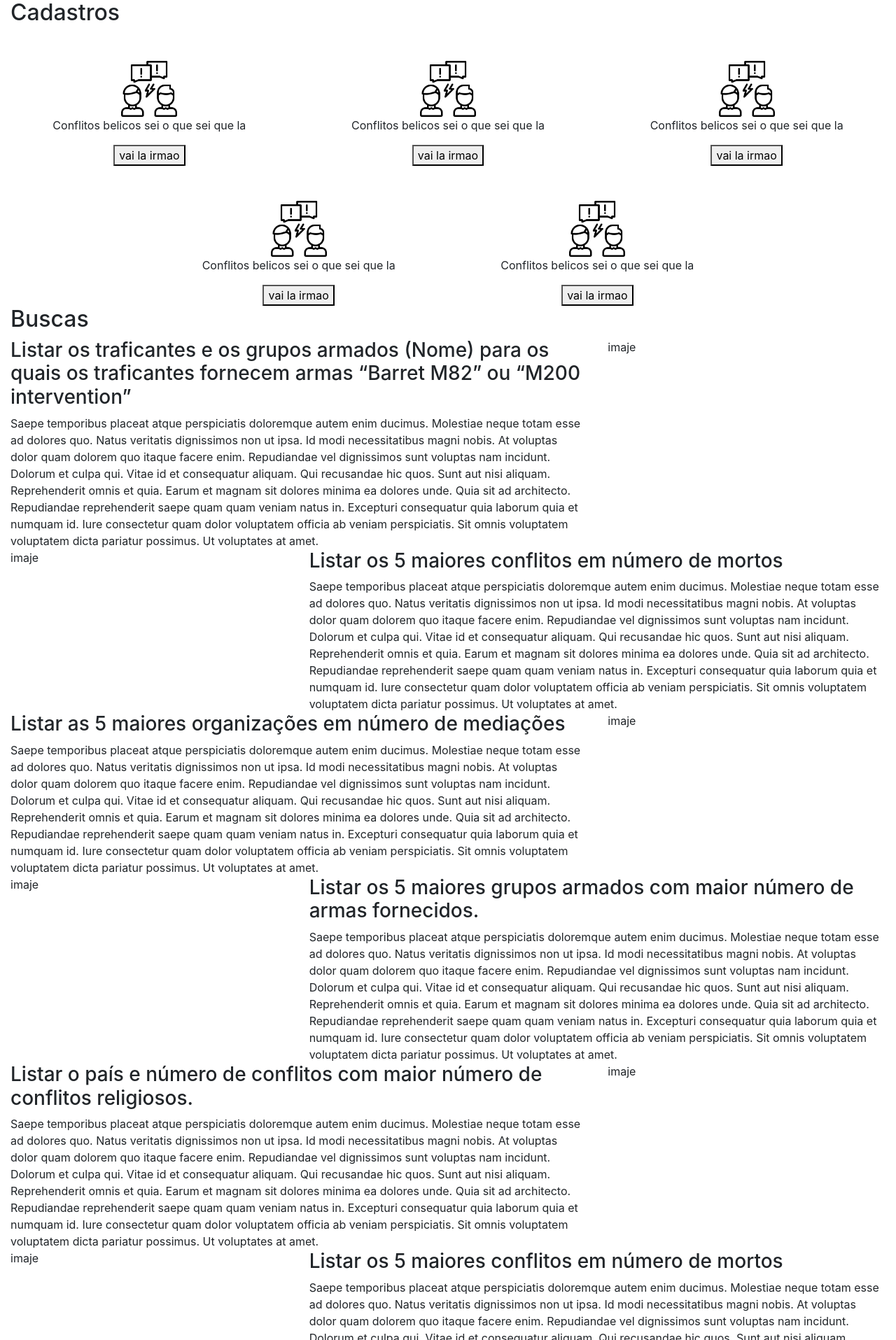
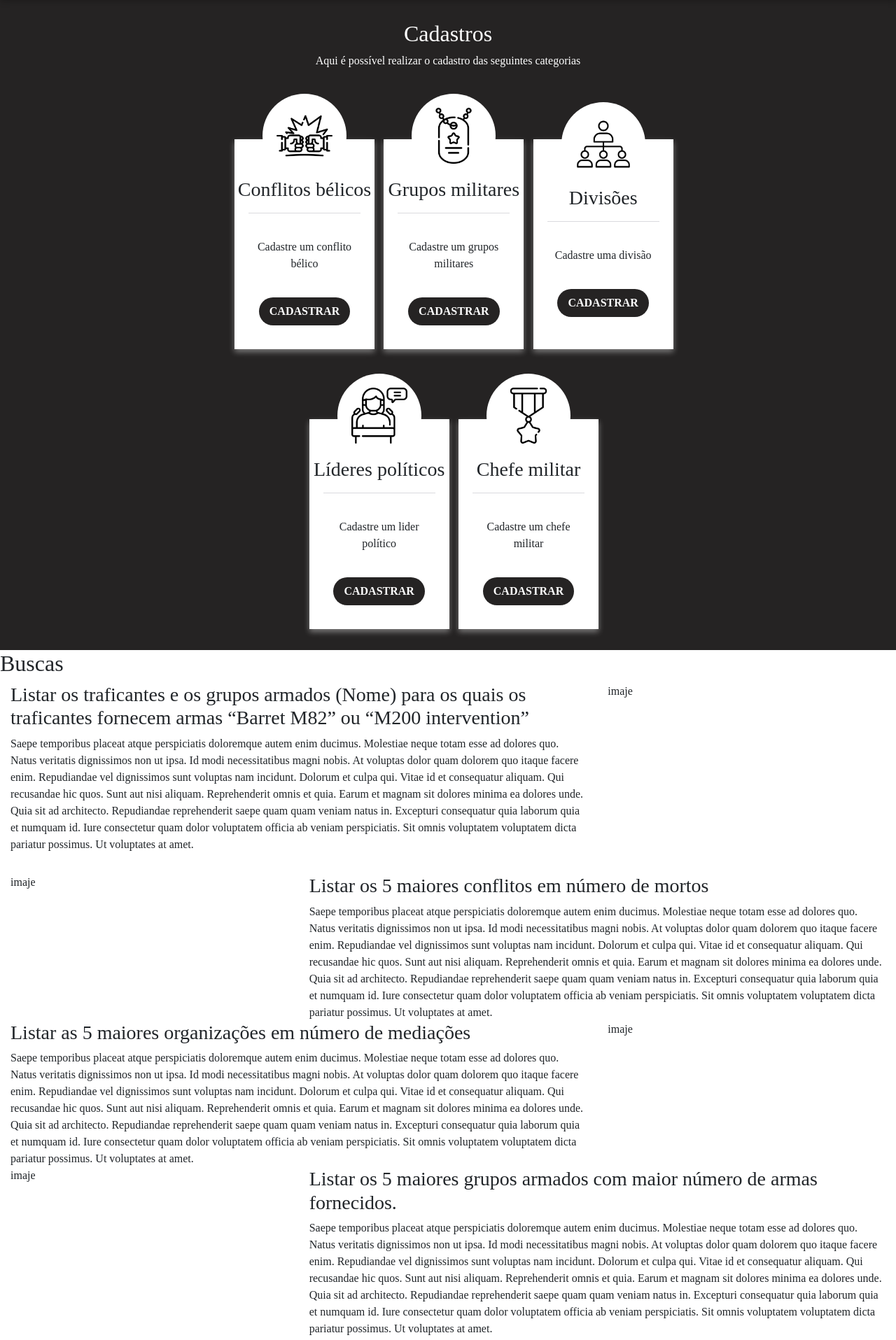
Before and after one commit to eduardoadoglio/ep-bd, a PHP site: page / in a window 1280 px wide. Shown: the part 801-2716 px from the top of the page at 70% size. Run offline with PHP 8.4, Linux system fonts and the light colour scheme; some libraries are stand-ins or nearby versions.

Commit message:
Add services base

```diff
--- a/assets/css/style.css
+++ b/assets/css/style.css
@@ -1,3 +1,9 @@
+/* General */
+
+* {
+    font-family: 'Century Gothic';
+}
+
 html, body {
     margin: 0px;
     scroll-behavior: smooth;
@@ -5,6 +11,10 @@ html, body {
 .hidden {
     display: none !important;
     visibility: none !important;
+}
+
+section {
+    padding: 30px 0px;
 }
 
 /* Menu */
@@ -47,6 +57,7 @@ footer {
 /* Hero */
 .home-hero {
     background-image: linear-gradient(rgba(0, 0, 0, 0.5), rgba(0, 0, 0, 0.5)), url("https://images.pexels.com/photos/20258/pexels-photo.jpg?auto=compress&cs=tinysrgb&dpr=2&h=650&w=940");
+    box-shadow: 0 4px 8px 0 rgba(0,0,0,0.2);
     height: 100vh;
     background-position: center;
     background-repeat: no-repeat;
@@ -80,23 +91,80 @@ footer {
     text-decoration: none;
 }
 
+#main-content, .row {
+    padding: 0px;
+    margin-left: 0px;
+    margin-right: 0px;
+}
+
 /* Services */
+.services-section {
+    text-align: center;
+    background-color: rgb(37, 35, 35);
+}
+
+.services-section .services-title {
+    margin-bottom: 100px;
+    color: white;
+}
 
 .services-box {
-    margin-top: 50px;
+    margin-top: 100px;
 }
 
-.services-box .service {
+.services-box .service .service-content {
     display: flex;
     flex-direction: column;
     justify-content: center;
     align-items: center;
+    box-shadow: 0 4px 8px 0 rgba(255,255,255,0.4);
+    background-color: white;
+    min-height: 300px;
+    min-width: 200px;
 }
+
+.services-box .service .service-content:hover {
+    box-shadow: 0 8px 16px 0 rgba(255,255,255,0.4);
+}
+
+.services-box .service .service-image {
+    border-radius: 100%;
+    margin-top: -100px;
+    padding: 20px;
+    background-color: white;
+}
+
 .services-box .service img {
     width: 80px;
+}
+.services-box .service h3 {
+    margin: 0px;
+    padding: 0px;
 
 }
 
+.services-box .service hr {
+    border-top: 1px solid #DADADE;
+    width: 80%;
+}
+
+.services-box .service p {
+    padding: 20px;
+}
+
+
+.services-box .service button{
+    border: 0px;
+    border-radius: 100px;
+    padding: 8px 15px;
+    background-color: rgb(37, 35, 35);
+}
+
+.services-box .service a {
+    color: white;
+    font-weight: bold;
+    text-decoration: none;
+}
 /* Criação de chefe militar */
 #grupo-militar-create, #lider-politico-create, #divisao-create{
     display: block;
--- a/index.php
+++ b/index.php
@@ -12,47 +12,81 @@
     <button><a href="#main-content" >V</a></button>
 </div>
 <div class="container-fluid" id="main-content">
-    <section class="services">
+    <section class="services-section">
+        <div class="services-title">
             <h2>Cadastros</h2>
+            <span>Aqui é possível realizar o cadastro das seguintes categorias</span>
+        </div>
         <div class="row justify-content-center services-box">
-            <div class="service col-md-4" id="services">
+            <div class="service col-md-2" id="services">
+                <div class="service-content">
+                    <div class="service-image">
                         <img src="/assets/image/conflitoBelicoIcon.png">
+                    </div>
+                    <h3>Conflitos bélicos</h3>
+                    <hr>
                     <p>
-                    Conflitos belicos sei o que sei que la
+                        Cadastre um conflito bélico
                     </p>
-                <button>vai la irmao</button>
+                    <button><a href="view/conflitoBelico/createConflitoBelico.php">CADASTRAR</a></button>
                 </div>
-            <div class="service col-md-4">
-                <img src="/assets/image/conflitoBelicoIcon.png">
+            </div>
+            <div class="service col-md-2">
+            <div class="service-content">
+                    <div class="service-image">
+                        <img src="/assets/image/grupoMilitarIcon.png">
+                    </div>
+                    <h3>Grupos militares</h3>
+                    <hr>
                     <p>
-                    Conflitos belicos sei o que sei que la
+                        Cadastre um grupos militares
                     </p>
-                <button>vai la irmao</button>
+                    <button><a href="view/grupoMilitar/creategrupoMilitar.php">CADASTRAR</a></button>
                 </div>
-            <div class="service col-md-4">
-                <img src="/assets/image/conflitoBelicoIcon.png">
+            </div>
+            <div class="service col-md-2">
+                <div class="service-content">
+                    <div class="service-image">
+                        <img src="/assets/image/divisaoIcon.png">
+                    </div>
+                    <h3>Divisões</h3>
+                    <hr>
                     <p>
-                    Conflitos belicos sei o que sei que la
+                        Cadastre uma divisão
                     </p>
-                <button>vai la irmao</button>
+                    <button><a href="view/divisao/createdivisao.php">CADASTRAR</a></button>
+                </div>
             </div>
         </div>
         <div class="row justify-content-center services-box">
-            <div class="service col-md-4">
-                <img src="/assets/image/conflitoBelicoIcon.png">
+            <div class="service col-md-2">
+                <div class="service-content">
+                    <div class="service-image">
+                        <img src="/assets/image/liderPoliticoIcon.png">
+                    </div>
+                    <h3>Líderes políticos</h3>
+                    <hr>
                     <p>
-                    Conflitos belicos sei o que sei que la
+                        Cadastre um lider político
                     </p>
-                <button>vai la irmao</button>
-            </div>
-            <div class="service col-md-4">
-                <img src="/assets/image/conflitoBelicoIcon.png">
-                <p>
-                    Conflitos belicos sei o que sei que la
-                </p>
-                <button>vai la irmao</button>
+                    <button><a href="view/liderPolitico/createliderPolitico.php">CADASTRAR</a></button>
                 </div>
             </div>
+            <div class="service col-md-2">
+            <div class="service-content">
+                    <div class="service-image">
+                        <img src="/assets/image/chefeMilitarIcon.png">
+                    </div>
+                    <h3>Chefe militar</h3>
+                    <hr>
+                    <p>
+                        Cadastre um chefe militar
+                    </p>
+                    <button><a href="view/chefeMilitar/createchefeMilitar.php">CADASTRAR</a></button>
+                </div>
+            </div>
+        </div>
+    </section>
         <h2>Buscas</h2>
         <div class="row content-left">
             <div class="content-text col-md-8">
@@ -70,7 +104,6 @@
                 imaje
             </div>
         </div>
-    </section>
     <section class="content-section">
         <div class="row content-right">
             <div class="content-image col-md-4">
```
Also changed, not shown: assets/image/chefeMilitarIcon.png (added), assets/image/conflitoBelicoIcon.png, assets/image/divisaoIcon.png (added), assets/image/grupoMilitarIcon.png (added), assets/image/liderPoliticoIcon.png (added). Lines whose indentation alone changed are shown as unchanged.
